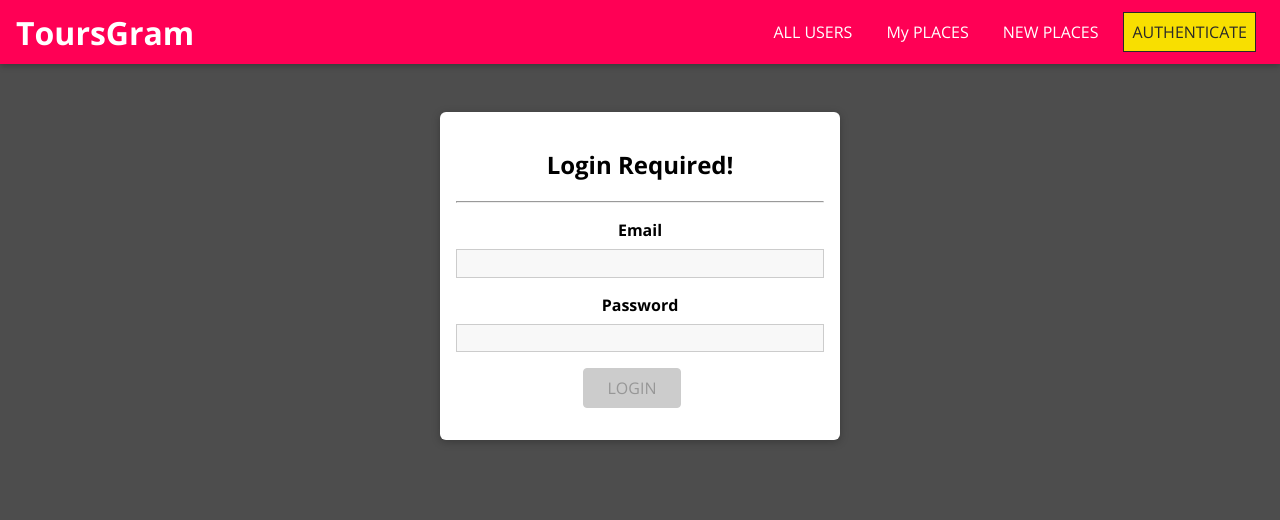
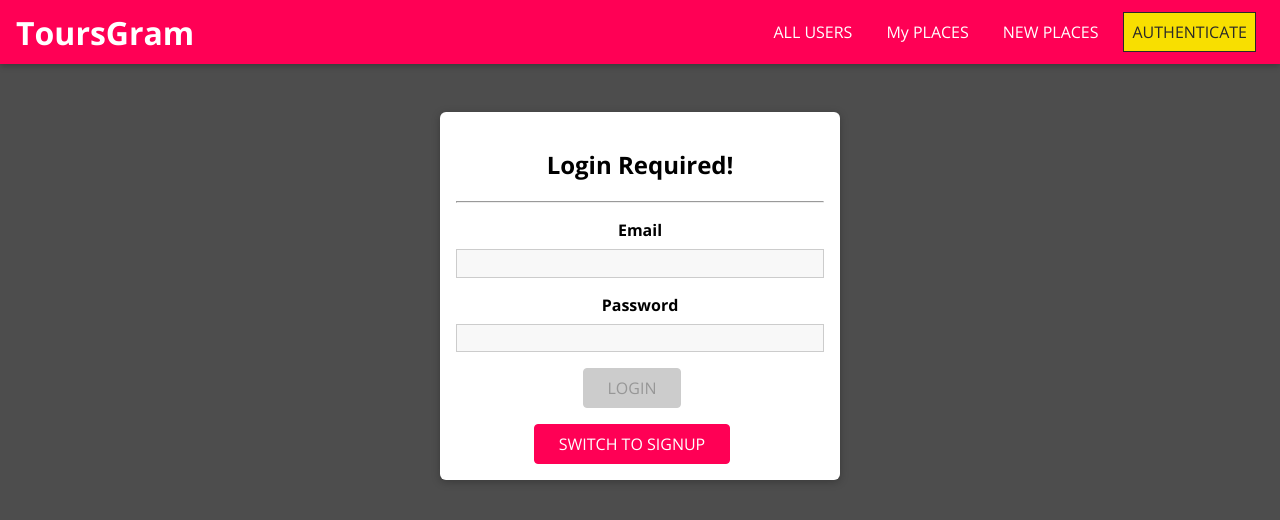
Before and after one commit to jpratik15/tourgram, a React (Create React App) app: page /auth in a window 1280 px wide. Shown: the top 520 px of the page. Built offline with nearby package versions, Linux system fonts and the light colour scheme.

Commit message:
Add signup form

```diff
--- a/src/shared/hooks/form-hook.js
+++ b/src/shared/hooks/form-hook.js
@@ -6,6 +6,9 @@ const formReducer = (state, action) => {
       let formIsValid = true;
 
       for (const inputId in state.inputs) {
+        if(!state.inputs[inputId]){
+          continue;
+        }
         if (inputId === action.inputId) {
           formIsValid = formIsValid && action.isValid;
         } else {
--- a/src/users/pages/Auth.js
+++ b/src/users/pages/Auth.js
@@ -1,63 +1,99 @@
-import React ,{ isValidElement, useState} from "react"
+import React, { isValidElement, useState } from "react";
 
-import {useForm} from "../../shared/hooks/form-hook"
-import Input from "../../shared/components/FormElements/Input"
-import Button from "../../shared/components/FormElements/Button"
-import {VALIDATOR_EMAIL , VALIDATOR_MINLENGTH} from "../../shared/util/validators"
-import Card from "../../shared/components/UIElements/Card"
+import { useForm } from "../../shared/hooks/form-hook";
+import Input from "../../shared/components/FormElements/Input";
+import Button from "../../shared/components/FormElements/Button";
+import {
+  VALIDATOR_EMAIL,
+  VALIDATOR_MINLENGTH,
+  VALIDATOR_REQUIRE,
+} from "../../shared/util/validators";
+import Card from "../../shared/components/UIElements/Card";
 
-import "./Auth.css"
-
+import "./Auth.css";
 
 const Auth = () => {
   const initialInput = {
-        email : {
-            value  : "",
-            isValid :  false
+    email: {
+      value: "",
+      isValid: false,
     },
-        password : {
-            value :  "",
-            isValid :  false
-        }
-    }
+    password: {
+      value: "",
+      isValid: false,
+    },
+  };
 
-    const [formState,inputHandler] = useForm(initialInput,false);
-
+  const [formState, inputHandler,setFormData] = useForm(initialInput, false);
 
   const authFormSubmitHandler = (event) => {
     event.preventDefault();
     console.log(formState.inputs);
+  };
+
+  const [isLoginMode, setIsLoginMode] = useState(true);
+  const switchModeHandler = () => {
+    if (!isLoginMode) {
+        setFormData( {
+            ...formState,
+            name : undefined
+        } , formState.inputs.email.isValid && formState.inputs.password.isValid)
+    } else {
+        setFormData({
+            ...formState,
+            name : {
+                value:"",
+                isValid : false
             }
+        },false)
+    }
+    setIsLoginMode((prevMode) => !prevMode);
+  };
 
-    return(
+  return (
     <Card className="authentication">
       <h2>Login Required!</h2>
-            <hr/>
+      <hr />
       <form onClick={authFormSubmitHandler}>
+        {!isLoginMode && (
+          <Input
+            id="name"
+            element="input"
+            type="text"
+            label="Name"
+            validators={[VALIDATOR_REQUIRE()]}
+            errorText="Please enter your name"
+            onInput={inputHandler}
+          />
+        )}
         <Input
           id="email"
           element="input"
           type="email"
           label="Email"
-                validators = {[VALIDATOR_MINLENGTH]}
-                errorText = "Please enter a valid email!!"
-                onInput = {inputHandler}
+          validators={[VALIDATOR_EMAIL()]}
+          errorText="Please enter a valid email!!"
+          onInput={inputHandler}
         />
-
 
         <Input
           id="password"
           element="input"
           type="password"
           label="Password"
-                validators = {[VALIDATOR_MINLENGTH(5)]}
-                errorText = "Please enter a valid password"
-                onInput = {inputHandler}
+          validators={[VALIDATOR_MINLENGTH(5)]}
+          errorText="Please enter a valid password"
+          onInput={inputHandler}
         />
-                <Button type="submit" disabled={!formState.isValid}>LOGIN</Button>
+        <Button type="submit" disabled={!formState.isValid}>
+          {isLoginMode ? "LOGIN" : "SIGNUP"}
+        </Button>
       </form>
+      <Button type="submit" onClick={switchModeHandler}>
+        SWITCH TO {isLoginMode ? "SIGNUP" : "LOGIN"}
+      </Button>
     </Card>
-    )
-}
+  );
+};
 
 export default Auth;
```
Lines whose indentation alone changed are shown as unchanged.
